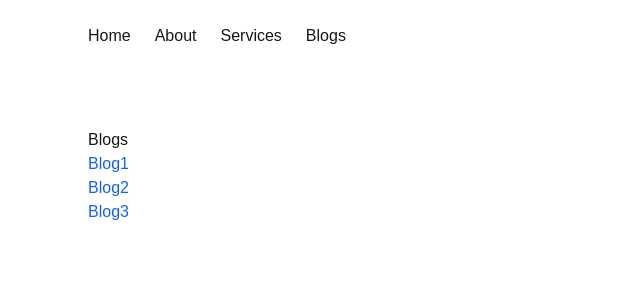
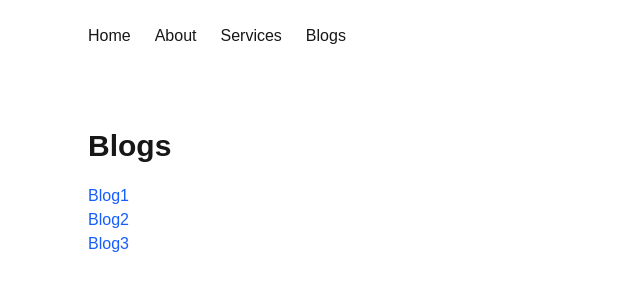
Before and after one commit to emmeiwhite/Next.JS-15, a Next.js app: page /blogs in a window 1280 px wide. Shown: the top 300 px of the page, without its empty margins (0-640 px from the left). Built offline with nearby package versions, Linux system fonts and the light colour scheme.

Commit message:
Static Site Generation with generateStaticParams(){}

```diff
--- a/app/blogs/[blogID]/page.jsx
+++ b/app/blogs/[blogID]/page.jsx
@@ -1,3 +1,7 @@
+export function generateStaticParams() {
+  return [{ blogID: '1' }, { blogID: '2' }, { blogID: '3' }, { blogID: '4' }, { blogID: '5' }]
+}
+
 async function BlogDetail({ params }) {
   const { blogID } = await params
   console.log(blogID)
--- a/app/blogs/page.jsx
+++ b/app/blogs/page.jsx
@@ -6,7 +6,7 @@ import Link from 'next/link'
 function Blogs() {
   return (
     <div className="max-w-6xl mx-auto px-6 py-6">
-      <h1>Blogs</h1>
+      <h1 className="text-3xl font-semibold mb-5">Blogs</h1>
 
       <ul>
         <li>
```
